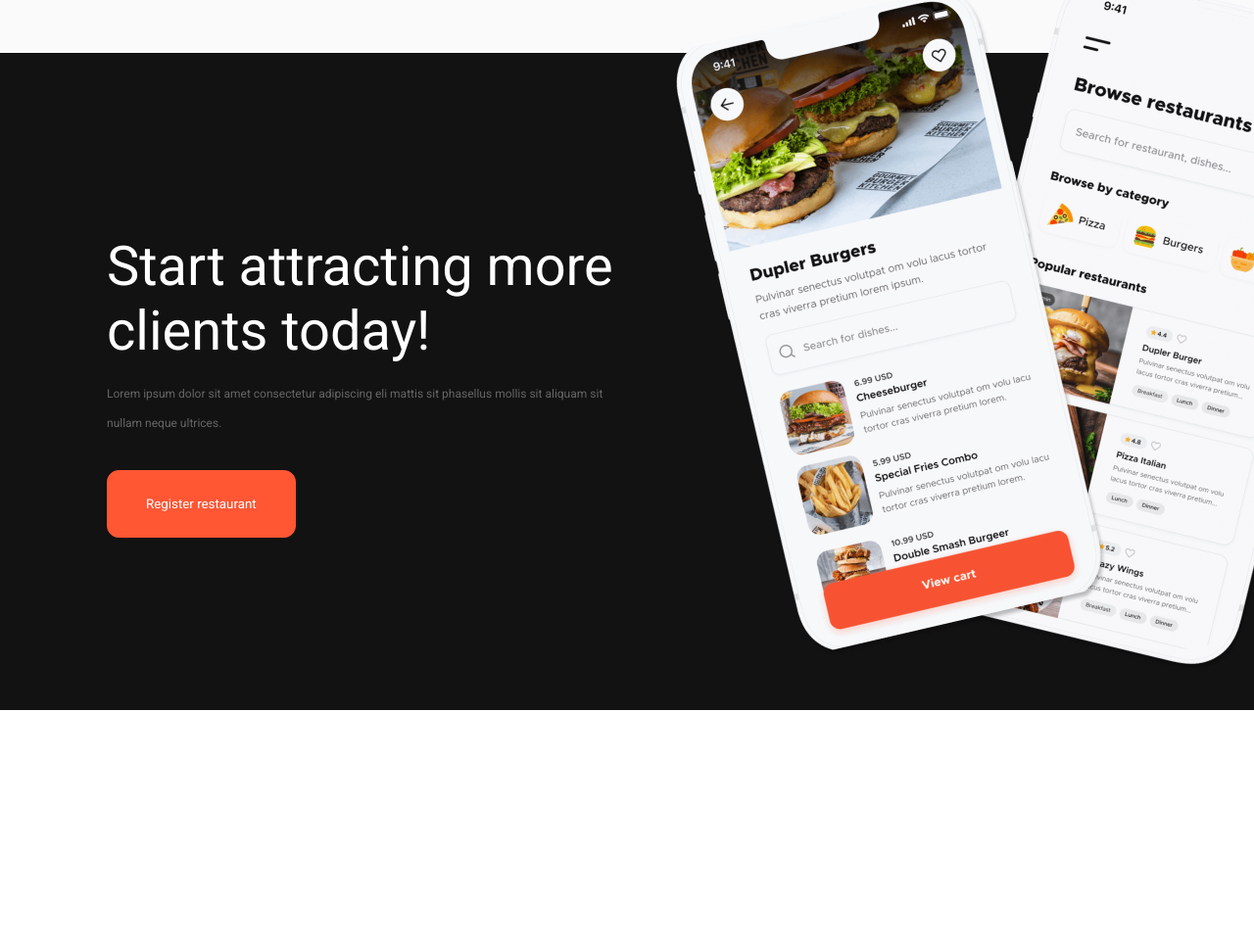
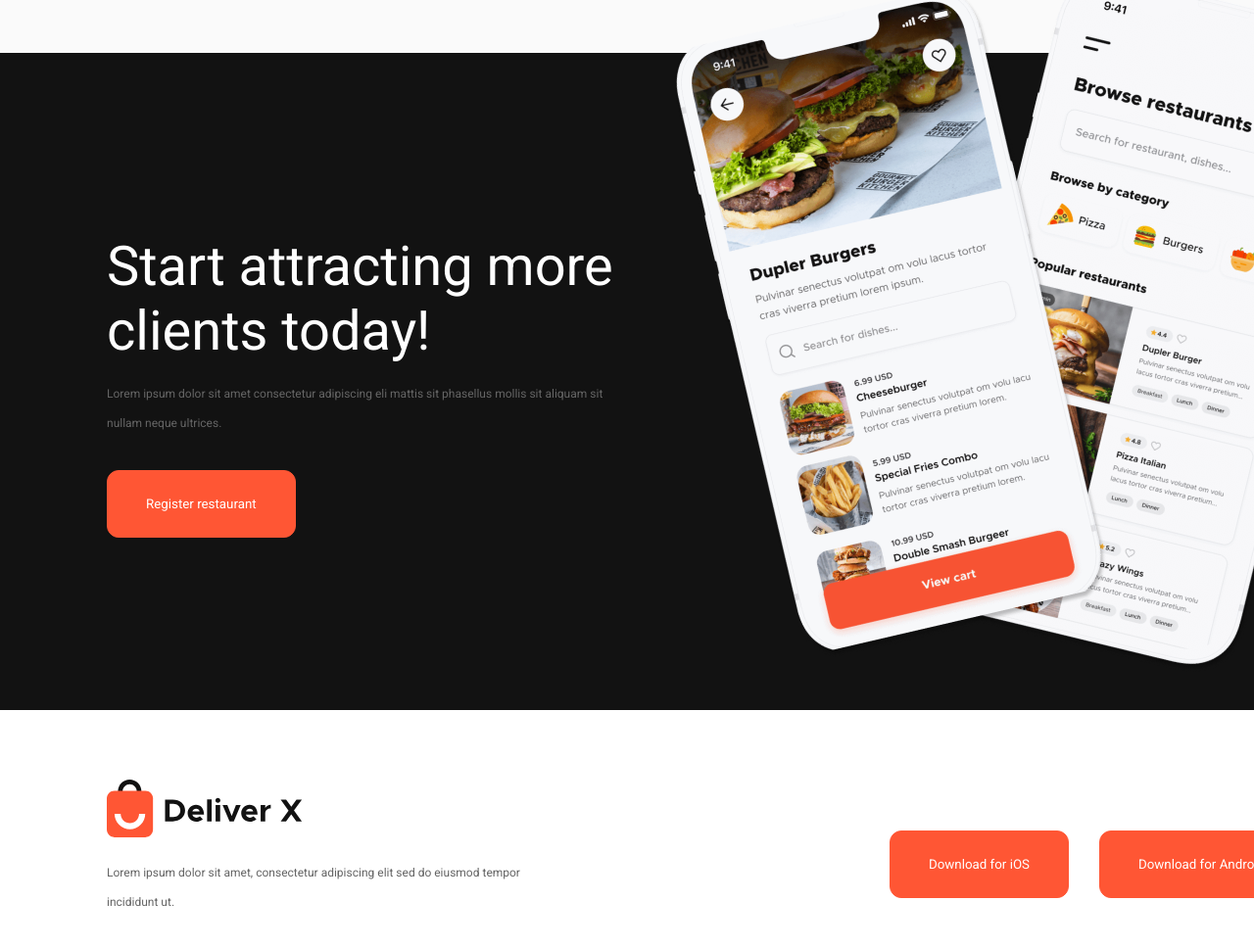
Before and after one commit to Saburov-Bary/DustySchool, a plain HTML site: page diplom-1/index.html in a window 1280 px wide. Shown: the part 9306-10275 px from the top of the page at 98% size. Before the commit the page ends 10031 px from the top, so only its background shows below. Drawn offline with Linux system fonts and the light colour scheme.

Commit message:
renamed pics, finish with final section

```diff
--- a/diplom-1/index.html
+++ b/diplom-1/index.html
@@ -336,8 +336,15 @@
             <img class="black-left-mobile" src="./pics/black-left-mobile.png" alt="">
         </aside>
     </section>
-    <section>
-
+    <section class="final">
+        <div class="final-paragraph">
+            <img class="logo-big" src="./pics/logo.svg" alt="">
+            <p class="service-text">Lorem ipsum dolor sit amet, consectetur adipiscing elit sed do eiusmod tempor incididunt ut.</p>
+        </div>
+        <div class="final-buttons">
+            <button class="register-button service-button">Download for iOS</button>
+            <button class="register-button service-button service-button-margin">Download for Android</button>
+        </div>
     </section>
     <footer>
 
--- a/diplom-1/style.css
+++ b/diplom-1/style.css
@@ -600,3 +600,21 @@
     top: -72px;
     right: 191px;
 }
+
+.final {
+    display: flex;
+    justify-content: space-between;
+    padding-top: 71px;
+}
+
+.final-paragraph {
+    width: 440px;
+}
+
+.logo-big {
+    width: 200px;
+}
+
+.final-buttons {
+    margin: auto 0;
+}
```
Also changed, not shown: diplom-1/pics/los-angeles.svg (renamed from diplom-1/pics/IMAGE(19).svg), diplom-1/pics/new-york.svg (renamed from diplom-1/pics/IMAGE(21).svg), diplom-1/pics/san-francisco.svg (renamed from diplom-1/pics/IMAGE(18).svg), diplom-1/pics/seattle.svg (renamed from diplom-1/pics/IMAGE(20).svg), 1 other file.
